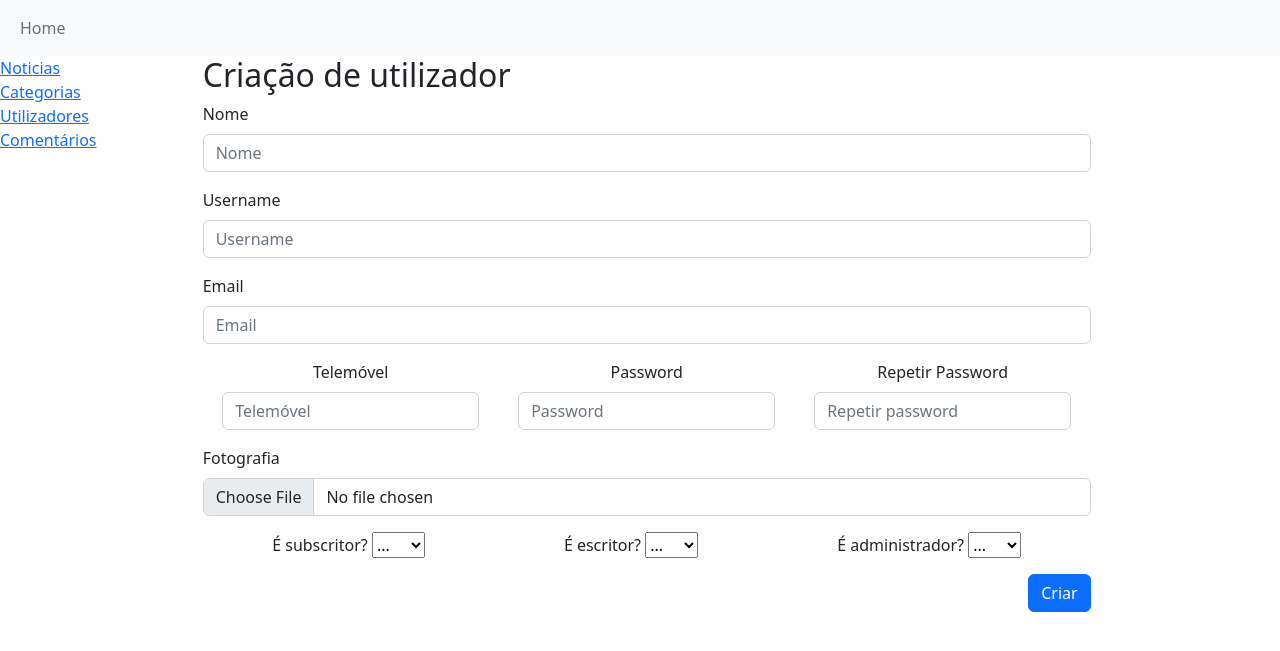
After one commit to DvadiSilva/projetoDavidBackend, a PHP site: template views/admin/view.users_create.php in a window 1280 px wide. The commit adds this page. Shown: the top 651 px of the page. Run offline with PHP 8.4, Linux system fonts and the light colour scheme; the template is opened without the code that fills it, so the values that code supplies are empty.

Commit message:
Funcionalidade de criar users na página de administração

```diff
--- a/controllers/controller.profile.php
+++ b/controllers/controller.profile.php
@@ -70,8 +70,6 @@
                 $_POST["photo"]= $_SESSION["user"]["photo"];
             }
 
-            $_POST["username"]= strtolower(str_replace(' ', '', $_POST["username"]));
-
             if(
                 filter_var($_POST["email"], FILTER_VALIDATE_EMAIL)  &&
                 mb_strlen($_POST["name"])>= 2   &&
@@ -82,6 +80,8 @@
                 mb_strlen($_POST["phone"])<= 30 &&
                 mb_strlen($_POST["biografy"])<= 140
             ){
+                $_POST["username"]= strtolower(str_replace(' ', '', $_POST["username"]));
+
                 if(
                     !in_array($_POST["email"], $emails) ||
                     $_POST["email"]=== $_SESSION["user"]["email"]
--- a/controllers/controller.register.php
+++ b/controllers/controller.register.php
@@ -19,8 +19,6 @@
     if(
         isset($_POST["send"])
     ){
-        $_POST["username"]= strtolower(str_replace(' ', '', $_POST["username"]));
-
         if(
             filter_var($_POST["email"], FILTER_VALIDATE_EMAIL)  &&
             $_POST["password"]=== $_POST["passwordRepeated"]    &&
@@ -41,6 +39,8 @@
             mb_strlen($_POST["passwordRepeated"])>= 8   &&
             mb_strlen($_POST["passwordRepeated"])<= 1000
         ){
+            $_POST["username"]= strtolower(str_replace(' ', '', $_POST["username"]));
+
             if(!in_array($_POST["username"], $usernames)){
 
                 if(!in_array($_POST["email"], $emails)){
@@ -52,7 +52,7 @@
 
                         require("welcomeEmail.php");
 
-                        if($_SESSION["user"]["isSubscriber"]== 1){
+                        if($user["isSubscriber"]== 1){
                             require("newsletterEmail.php");
                         }
 
--- /dev/null
+++ b/views/admin/view.users_create.php
@@ -0,0 +1,75 @@
+<?php
+    require("views/layout/headerSimple.php");
+    require("view.navBar.php");
+?>
+
+<div class="col-9">
+        <h2>Criação de utilizador</h2>
+        <?= isset($message)? $message: ""?>
+        <form action="/admin/users/create" method="post" enctype="multipart/form-data">
+            <div class="mb-3">
+                <label for="exampleFormControlInput1" class="form-label">Nome</label>
+                <input type="text" class="form-control" id="exampleFormControlInput1" name="name" placeholder="Nome" minlength=3 maxlength=60 required>
+            </div>
+            <div class="mb-3">
+                <label for="exampleFormControlInput2" class="form-label">Username</label>
+                <input type="text" class="form-control" id="exampleFormControlInput2" name="username" placeholder="Username" minlength=1 maxlength=30 required>
+            </div>
+            <div class="mb-3">
+                <label for="exampleFormControlInput3" class="form-label">Email</label>
+                <input type="email" class="form-control" id="exampleFormControlInput3" name="email" placeholder="Email" required>
+            </div>
+            <div class="d-flex justify-content-around">
+                <div class="mb-3 text-center">
+                    <label for="exampleFormControlInput4" class="form-label">Telemóvel</label>
+                    <input type="text" class="form-control" id="exampleFormControlInput4" name="phone" placeholder="Telemóvel" minlength=9 maxlength=30 required>
+                </div>
+                <div class="mb-3 text-center">
+                    <label for="exampleFormControlInput5" class="form-label">Password</label>
+                    <input type="password" class="form-control" id="exampleFormControlInput5" name="password" placeholder="Password" minlength=8 maxlength=1000 required>
+                </div>
+                <div class="mb-3 text-center">
+                    <label for="exampleFormControlInput6" class="form-label">Repetir Password</label>
+                    <input type="password" class="form-control" id="exampleFormControlInput6" name="passwordRepeated" placeholder="Repetir password" minlength=8 maxlength=1000 required>
+                </div>
+            </div>
+            <div class="mb-3">
+                <label for="exampleFormControlInput5" class="form-label">Fotografia</label>
+                <input type="file" class="form-control" id="exampleFormControlInput5" accept="image/png, image/jpeg" name="photo">
+            </div>
+            <div class="d-flex justify-content-around">
+                <div class="mb-3">
+                    <label for="exampleFormControlTextarea1">É subscritor?</label>
+                    <select name="isSubscriber" id="exampleFormControlTextarea1" required>
+                        <option value="" selected disabled hidden>...</option>
+                        <option value="0">Não</option>
+                        <option value="1">Sim</option>
+                    </select>
+                </div>
+                <div class="mb-3">
+                    <label for="exampleFormControlTextarea2">É escritor?</label>
+                    <select name="isWriter" id="exampleFormControlTextarea2" required>
+                        <option value="" selected disabled hidden>...</option>
+                        <option value="0">Não</option>
+                        <option value="1">Sim</option>
+                    </select>
+                </div>
+                <div class="mb-3">
+                    <label for="exampleFormControlTextarea3">É administrador?</label>
+                    <select name="isAdmin" id="exampleFormControlTextarea3" required>
+                        <option value="" selected disabled hidden>...</option>
+                        <option value="0">Não</option>
+                        <option value="1">Sim</option>
+                    </select>
+                </div>
+            </div>
+            <div class="d-flex justify-content-end">
+                <button class="btn btn-primary" type="submit" name="send">Criar</button>
+            </div>
+        </form>
+    </div>
+</section>
+
+<?php
+    require("views/layout/footer.php");
+?>
```
Also changed, not shown: controllers/controller.admin.php (+99 -0 lines), models/model.users.php (+6 -4 lines), views/admin/view.users.php (+6 -3 lines).
